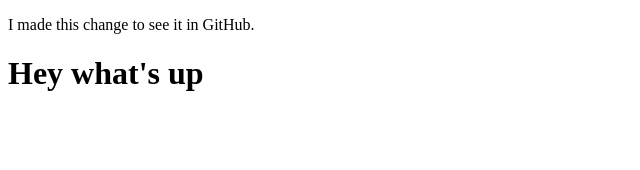
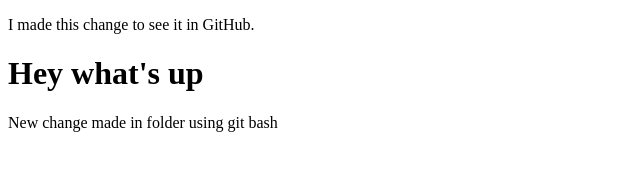
Before and after one commit to DPSDR/my-second-repo, a plain HTML site: page index.html in a window 1280 px wide. Shown: the whole page, without its empty margins (0-640 px from the left). Drawn offline with Linux system fonts and the light colour scheme.

Commit message:
Commit made in folder

```diff
--- a/index.html
+++ b/index.html
@@ -8,5 +8,6 @@
 <body>
     <p>I made this change to see it in GitHub.</p>
     <h1>Hey what's up</h1>
+    <p>New change made in folder using git bash</p>
 </body>
 </html>
```
